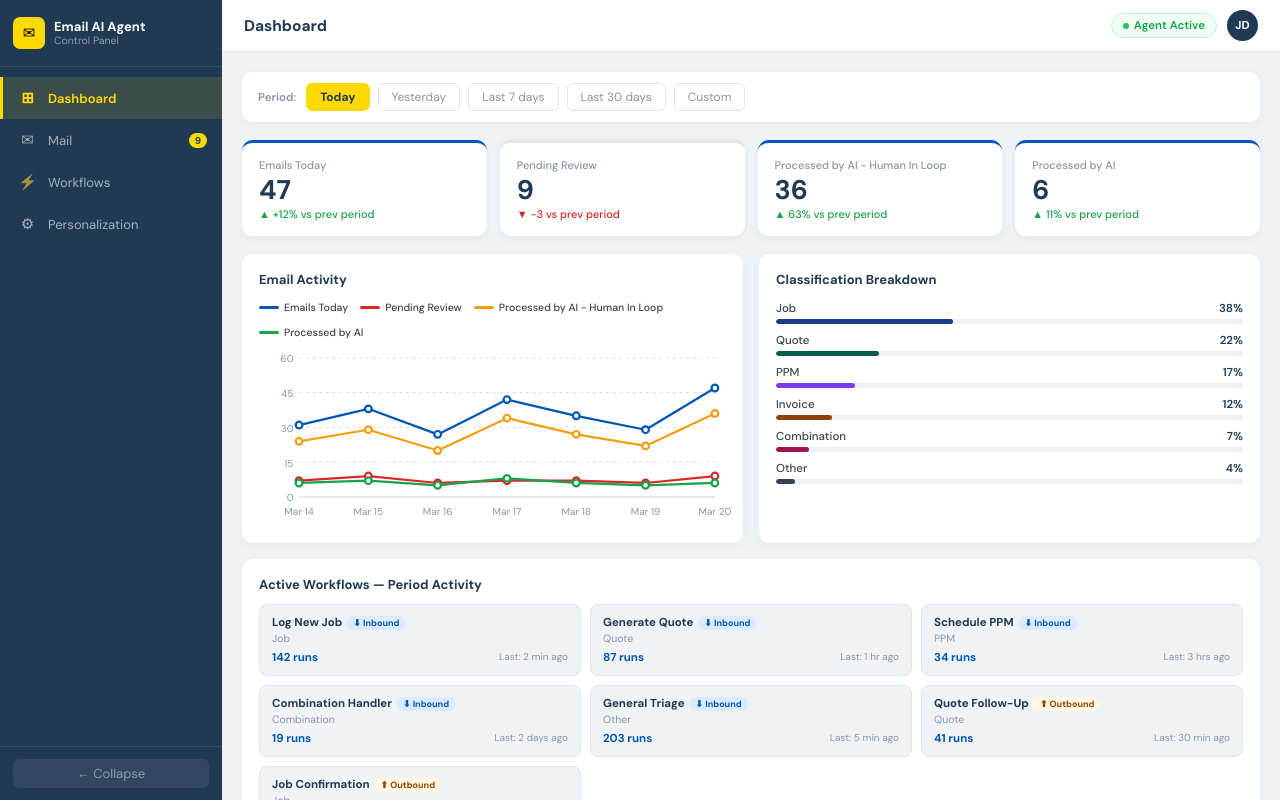
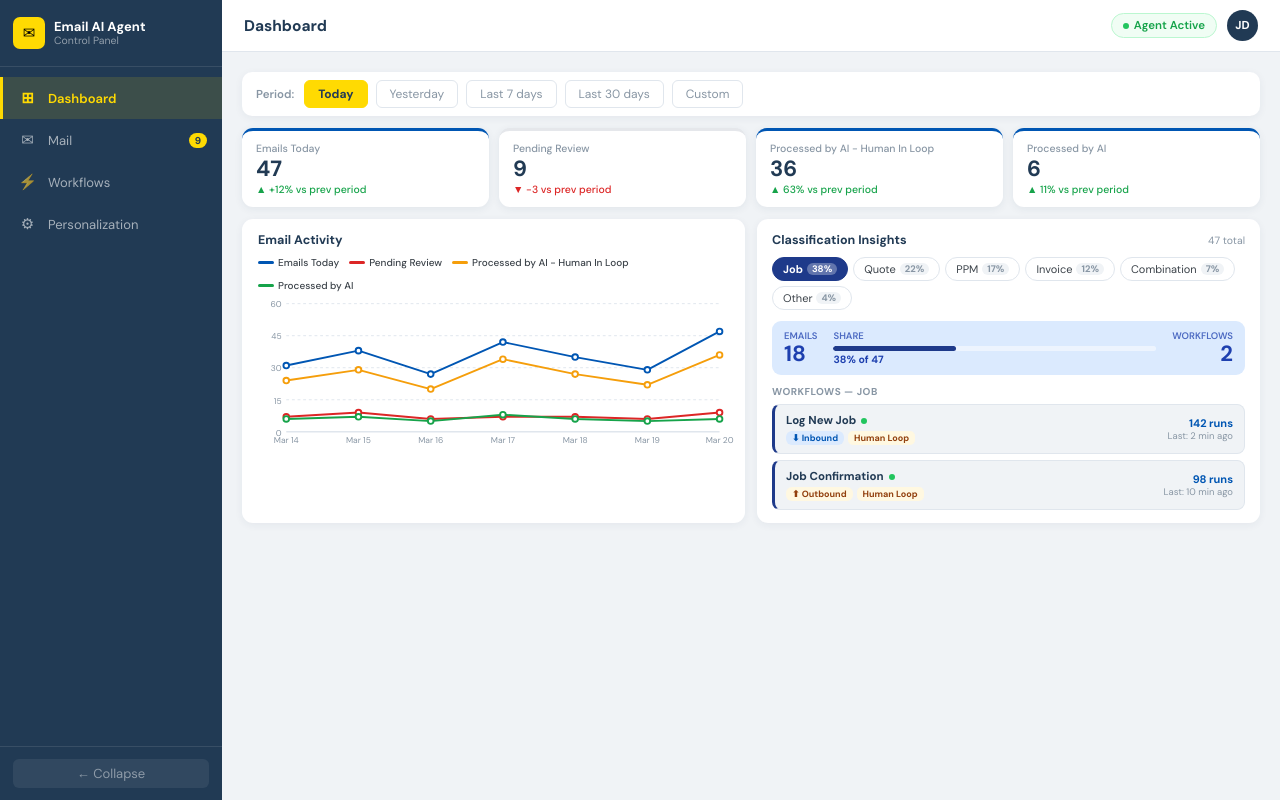
Before and after one commit to MohsinCreed/email-agent, a React (Vite) app: page / in a window 1280 px wide. Built offline with nearby package versions, Linux system fonts and the light colour scheme.

Commit message:
Dashboard Updated

```diff
--- a/src/App.jsx
+++ b/src/App.jsx
@@ -277,7 +277,7 @@ function Dashboard() {
   return (
     <div>
       {/* Date filter */}
-      <div style={{ background:"white", borderRadius:10, padding:"11px 16px", marginBottom:18, boxShadow:`0 2px 8px rgba(33,58,84,.06)`, display:"flex", alignItems:"center", gap:8, flexWrap:"wrap" }}>
+      <div style={{ background:"white", borderRadius:10, padding:"8px 14px", marginBottom:12, boxShadow:`0 2px 8px rgba(33,58,84,.06)`, display:"flex", alignItems:"center", gap:8, flexWrap:"wrap" }}>
         <span style={{ fontSize:11.5, fontWeight:600, color:C.muted, marginRight:2 }}>Period:</span>
         {DATE_PRESETS.map(p=>(
           <button key={p} onClick={()=>setPreset(p)}
@@ -296,55 +296,119 @@ function Dashboard() {
       </div>
 
       {/* Stats */}
-      <div style={{ display:"grid", gridTemplateColumns:"repeat(4,1fr)", gap:13, marginBottom:18 }}>
+      <div style={{ display:"grid", gridTemplateColumns:"repeat(4,1fr)", gap:10, marginBottom:12 }}>
         {STATS.map(s=>(
-          <div key={s.label} className="sc" style={{ background:"white", borderRadius:11, padding:"15px 17px", boxShadow:`0 2px 8px rgba(33,58,84,.07)`, borderTop:`3px solid ${s.up?C.tertiary:"#e5e7eb"}` }}>
-            <div style={{ fontSize:11, color:C.muted, fontWeight:500, marginBottom:4 }}>{s.label}</div>
-            <div style={{ fontSize:27, fontWeight:700, color:C.primary, lineHeight:1 }}>{s.value}</div>
-            <div style={{ fontSize:11, color:s.up?"#16a34a":"#dc2626", fontWeight:500, marginTop:4 }}>{s.up?"▲":"▼"} {s.change} vs prev period</div>
+          <div key={s.label} className="sc" style={{ background:"white", borderRadius:11, padding:"11px 14px", boxShadow:`0 2px 8px rgba(33,58,84,.07)`, borderTop:`3px solid ${s.up?C.tertiary:"#e5e7eb"}` }}>
+            <div style={{ fontSize:10.5, color:C.muted, fontWeight:500, marginBottom:3 }}>{s.label}</div>
+            <div style={{ fontSize:22, fontWeight:700, color:C.primary, lineHeight:1 }}>{s.value}</div>
+            <div style={{ fontSize:10.5, color:s.up?"#16a34a":"#dc2626", fontWeight:500, marginTop:3 }}>{s.up?"▲":"▼"} {s.change} vs prev period</div>
           </div>
         ))}
       </div>
 
-      <div style={{ display:"grid", gridTemplateColumns:"1fr 1fr", gap:16 }}>
-        <div style={{ background:"white", borderRadius:11, padding:17, boxShadow:`0 2px 8px rgba(33,58,84,.06)` }}>
-          <h3 style={{ fontSize:13, fontWeight:700, color:C.primary, marginBottom:13 }}>Email Activity</h3>
+      <div style={{ display:"grid", gridTemplateColumns:"1fr 1fr", gap:12 }}>
+        <div style={{ background:"white", borderRadius:11, padding:"13px 16px", boxShadow:`0 2px 8px rgba(33,58,84,.06)` }}>
+          <h3 style={{ fontSize:12.5, fontWeight:700, color:C.primary, marginBottom:8 }}>Email Activity</h3>
           <TrendChart />
         </div>
+        <ClassificationInsights />
+      </div>
+    </div>
+  );
+}
 
-        <div style={{ background:"white", borderRadius:11, padding:17, boxShadow:`0 2px 8px rgba(33,58,84,.06)` }}>
-          <h3 style={{ fontSize:13, fontWeight:700, color:C.primary, marginBottom:13 }}>Classification Breakdown</h3>
-          {[["Job",38],["Quote",22],["PPM",17],["Invoice",12],["Combination",7],["Other",4]].map(([lbl,pct])=>(
-            <div key={lbl} style={{ marginBottom:9 }}>
-              <div style={{ display:"flex", justifyContent:"space-between", marginBottom:3 }}>
-                <span style={{ fontSize:11.5, fontWeight:500, color:C.neutral }}>{lbl}</span>
-                <span style={{ fontSize:11.5, fontWeight:600, color:C.primary }}>{pct}%</span>
-              </div>
-              <div style={{ background:"#EEF2F6", borderRadius:4, height:5, overflow:"hidden" }}>
-                <div style={{ background:CLS_COLORS[lbl]?.bg||C.primary, width:`${pct}%`, height:"100%", borderRadius:4 }}></div>
-              </div>
-            </div>
-          ))}
+/* ══════════════════════════════════════════════════════
+   CLASSIFICATION INSIGHTS
+══════════════════════════════════════════════════════ */
+const CLS_DATA = [
+  { label:"Job",         count:18, pct:38 },
+  { label:"Quote",       count:10, pct:22 },
+  { label:"PPM",         count:8,  pct:17 },
+  { label:"Invoice",     count:6,  pct:12 },
+  { label:"Combination", count:3,  pct:7  },
+  { label:"Other",       count:2,  pct:4  },
+];
+const TOTAL_EMAILS = CLS_DATA.reduce((s,d) => s + d.count, 0);
+
+function ClassificationInsights() {
+  const [selected, setSelected] = useState("Job");
+  const cls = CLS_DATA.find(d => d.label === selected);
+  const col = CLS_COLORS[selected] || { bg:"#374151", light:"#f3f4f6", text:"#374151" };
+  const relatedWfs = WORKFLOWS.filter(w => w.trigger === selected);
+
+  return (
+    <div style={{ background:"white", borderRadius:11, padding:"13px 15px", boxShadow:`0 2px 8px rgba(33,58,84,.06)`, display:"flex", flexDirection:"column" }}>
+      {/* Header */}
+      <div style={{ display:"flex", justifyContent:"space-between", alignItems:"center", marginBottom:9 }}>
+        <h3 style={{ fontSize:12.5, fontWeight:700, color:C.primary }}>Classification Insights</h3>
+        <span style={{ fontSize:10.5, color:C.muted }}>{TOTAL_EMAILS} total</span>
+      </div>
+
+      {/* Category pills */}
+      <div style={{ display:"flex", gap:5, flexWrap:"wrap", marginBottom:11 }}>
+        {CLS_DATA.map(d => {
+          const c = CLS_COLORS[d.label] || { bg:"#374151", light:"#f3f4f6", text:"#374151" };
+          const active = selected === d.label;
+          return (
+            <button key={d.label} onClick={() => setSelected(d.label)}
+              style={{ display:"flex", alignItems:"center", gap:4, padding:"4px 10px", borderRadius:20, cursor:"pointer", fontFamily:"inherit", transition:"all .18s",
+                border:`1.5px solid ${active ? c.bg : C.border}`,
+                background: active ? c.bg : "white",
+                color: active ? "white" : C.neutral,
+                fontWeight: active ? 700 : 400, fontSize:11 }}>
+              {d.label}
+              <span style={{ background: active ? "rgba(255,255,255,.3)" : C.bg, color: active ? "white" : C.muted,
+                fontSize:9.5, fontWeight:700, padding:"0 5px", borderRadius:10 }}>{d.pct}%</span>
+            </button>
+          );
+        })}
+      </div>
+
+      {/* Stat strip */}
+      <div style={{ background:col.light, borderRadius:9, padding:"9px 12px", marginBottom:10, display:"flex", alignItems:"center", gap:16 }}>
+        <div>
+          <div style={{ fontSize:9.5, color:col.text, fontWeight:600, opacity:.75 }}>EMAILS</div>
+          <div style={{ fontSize:22, fontWeight:700, color:col.text, lineHeight:1.1 }}>{cls.count}</div>
+        </div>
+        <div style={{ flex:1 }}>
+          <div style={{ fontSize:9.5, color:col.text, fontWeight:600, opacity:.75, marginBottom:4 }}>SHARE</div>
+          <div style={{ background:"rgba(255,255,255,.5)", borderRadius:4, height:5, overflow:"hidden" }}>
+            <div style={{ background:col.bg, width:`${cls.pct}%`, height:"100%", borderRadius:4, transition:"width .4s" }}></div>
+          </div>
+          <div style={{ fontSize:10.5, fontWeight:700, color:col.text, marginTop:2 }}>{cls.pct}% of {TOTAL_EMAILS}</div>
+        </div>
+        <div style={{ textAlign:"right" }}>
+          <div style={{ fontSize:9.5, color:col.text, fontWeight:600, opacity:.75 }}>WORKFLOWS</div>
+          <div style={{ fontSize:22, fontWeight:700, color:col.text, lineHeight:1.1 }}>{relatedWfs.length}</div>
         </div>
       </div>
 
-      <div style={{ background:"white", borderRadius:11, padding:17, marginTop:16, boxShadow:`0 2px 8px rgba(33,58,84,.06)` }}>
-        <h3 style={{ fontSize:13, fontWeight:700, color:C.primary, marginBottom:11 }}>Active Workflows — Period Activity</h3>
-        <div style={{ display:"grid", gridTemplateColumns:"repeat(3,1fr)", gap:9 }}>
-          {WORKFLOWS.filter(w=>w.active).map(wf=>(
-            <div key={wf.id} style={{ background:C.bg, borderRadius:8, padding:"10px 12px", border:`1px solid ${C.border}` }}>
-              <div style={{ display:"flex", alignItems:"center", gap:5, marginBottom:2 }}>
-                <span style={{ fontSize:11.5, fontWeight:700, color:C.primary }}>{wf.name}</span>
-                <DirBadge d={wf.direction} small/>
+      {/* Workflow list */}
+      <div style={{ fontSize:10, fontWeight:700, color:C.muted, textTransform:"uppercase", letterSpacing:.5, marginBottom:6 }}>
+        Workflows — {selected}
+      </div>
+      <div style={{ display:"flex", flexDirection:"column", gap:6, overflowY:"auto" }}>
+        {relatedWfs.length === 0
+          ? <div style={{ fontSize:11.5, color:C.muted }}>No workflows for this category.</div>
+          : relatedWfs.map(wf => (
+            <div key={wf.id} style={{ background:C.bg, borderRadius:8, padding:"8px 11px", border:`1px solid ${C.border}`, borderLeft:`3px solid ${wf.active ? col.bg : C.border}`, display:"flex", alignItems:"center", gap:10 }}>
+              <div style={{ flex:1, minWidth:0 }}>
+                <div style={{ display:"flex", alignItems:"center", gap:5, marginBottom:3 }}>
+                  <span style={{ fontSize:11.5, fontWeight:700, color:C.primary }}>{wf.name}</span>
+                  <span style={{ width:6, height:6, borderRadius:"50%", background: wf.active ? "#22c55e" : "#cbd5e1", flexShrink:0 }}></span>
+                </div>
+                <div style={{ display:"flex", gap:4 }}>
+                  <DirBadge d={wf.direction} small />
+                  {wf.requireConfirm && <span style={{ background:"#FFF8E1", color:"#92400e", fontSize:9, fontWeight:700, padding:"1px 6px", borderRadius:5 }}>Human Loop</span>}
+                </div>
               </div>
-              <div style={{ fontSize:10.5, color:C.muted, marginBottom:5 }}>{wf.trigger}</div>
-              <div style={{ display:"flex", justifyContent:"space-between" }}>
-                <span style={{ fontSize:11.5, fontWeight:700, color:C.tertiary }}>{wf.runs} runs</span>
-                <span style={{ fontSize:10, color:C.muted }}>Last: {wf.lastRun}</span>
+              <div style={{ textAlign:"right", flexShrink:0 }}>
+                <div style={{ fontSize:11, fontWeight:700, color:C.tertiary }}>{wf.runs} runs</div>
+                <div style={{ fontSize:9.5, color:C.muted }}>Last: {wf.lastRun}</div>
               </div>
             </div>
-          ))}
-        </div>
+          ))
+        }
       </div>
     </div>
   );
@@ -374,7 +438,7 @@ function TrendChart() {
   const [active, setActive] = useState(CHART_LINES.map(l=>l.key));
   const [tooltip, setTooltip] = useState(null);
 
-  const W = 420, H = 155, PL = 36, PR = 10, PT = 8, PB = 22;
+  const W = 500, H = 160, PL = 30, PR = 10, PT = 6, PB = 18;
   const cW = W - PL - PR, cH = H - PT - PB;
 
   const visibleLines = CHART_LINES.filter(l => active.includes(l.key));
@@ -395,18 +459,18 @@ function TrendChart() {
   return (
     <div>
       {/* Legend */}
-      <div style={{ display:"flex", gap:12, flexWrap:"wrap", marginBottom:10 }}>
+      <div style={{ display:"flex", gap:10, flexWrap:"wrap", marginBottom:6 }}>
         {CHART_LINES.map(l => (
           <button key={l.key} onClick={() => toggle(l.key)}
-            style={{ display:"flex", alignItems:"center", gap:5, background:"none", border:"none", cursor:"pointer", padding:0, fontFamily:"inherit", opacity: active.includes(l.key) ? 1 : 0.35 }}>
-            <span style={{ width:20, height:3, background:l.color, borderRadius:2, display:"inline-block" }}></span>
-            <span style={{ fontSize:10.5, color:C.neutral, fontWeight:500 }}>{l.label}</span>
+            style={{ display:"flex", alignItems:"center", gap:4, background:"none", border:"none", cursor:"pointer", padding:0, fontFamily:"inherit", opacity: active.includes(l.key) ? 1 : 0.35 }}>
+            <span style={{ width:16, height:2.5, background:l.color, borderRadius:2, display:"inline-block" }}></span>
+            <span style={{ fontSize:10, color:C.neutral, fontWeight:500 }}>{l.label}</span>
           </button>
         ))}
       </div>
 
       {/* SVG chart */}
-      <svg width="100%" viewBox={`0 0 ${W} ${H}`} style={{ overflow:"visible" }}
+      <svg width="100%" viewBox={`0 0 ${W} ${H}`} style={{ overflow:"visible", display:"block" }}
         onMouseLeave={() => setTooltip(null)}>
 
         {/* Y grid + labels */}
```
